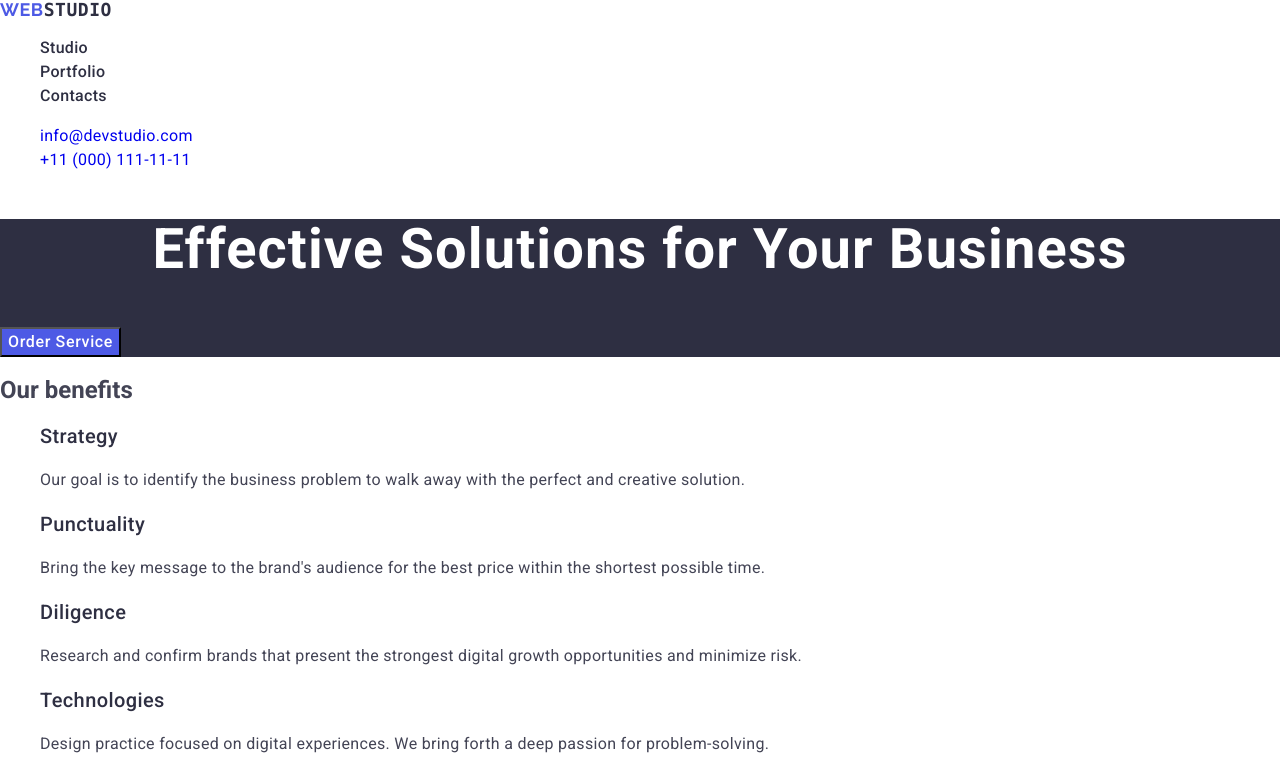
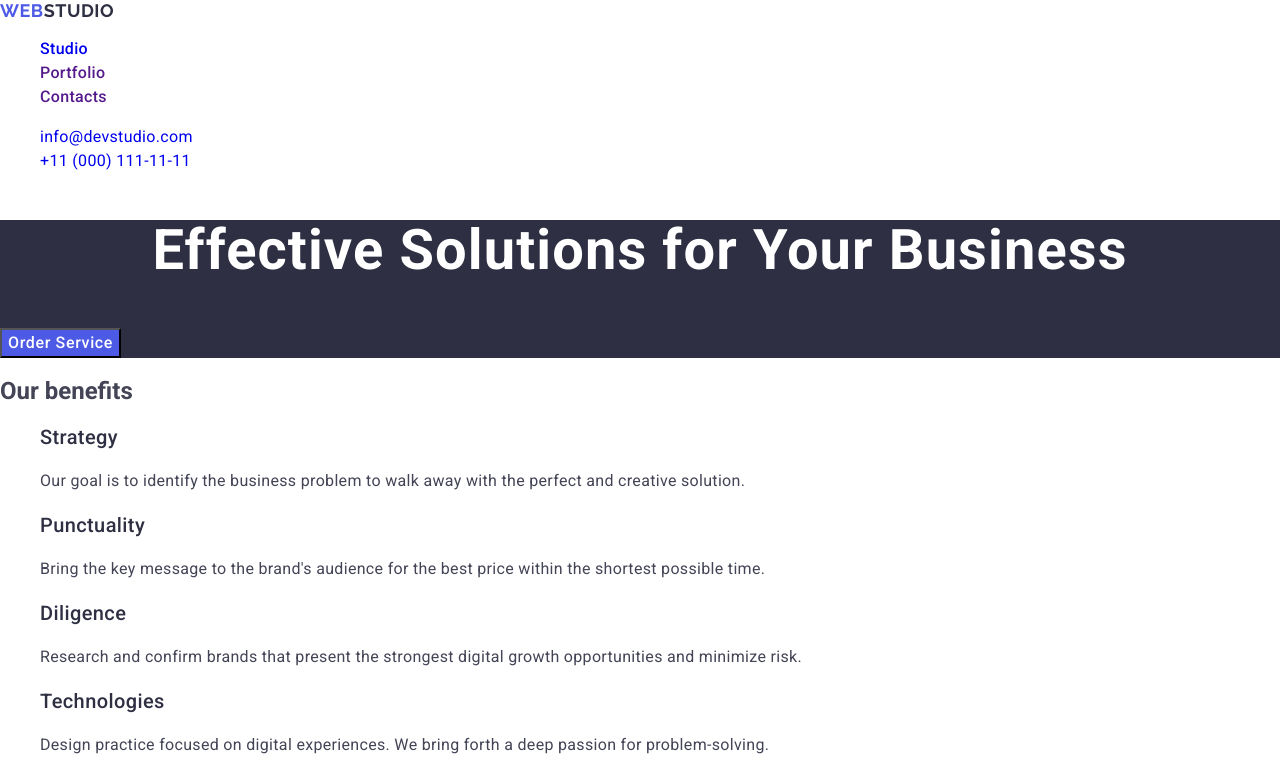
Before and after one commit to SavarynMariia/goit-markup-hw-02, a plain HTML site: page index.html in a window 1280 px wide. Shown: the top 783 px of the page. Drawn offline with nearby package versions, Linux system fonts and the light colour scheme.

Commit message:
add change

```diff
--- a/css/styles.css
+++ b/css/styles.css
@@ -20,7 +20,7 @@ body {
   font-family: 'Raleway', sans-serif;
   font-weight: 700;
   font-size: 18px;
-  line-height: 1.07;
+  line-height: 1.17;
   letter-spacing: 0.03em;
   text-transform: uppercase;
   color: #4d5ae5;
@@ -33,14 +33,15 @@ body {
   font-size: 16px;
   line-height: 1.5;
   letter-spacing: 0.02em;
-  color: #2e2f42;
 }
 .menu-link:hover,
 .menu-link:focus {
   color: #404bbf;
 }
+.contacts {
+  font-style: normal;
+}
 .contacts-link {
-  font-style: normal;
   font-weight: 400;
   font-size: 16px;
   line-height: 1.5;
--- a/index.html
+++ b/index.html
@@ -23,7 +23,7 @@
     <header class="page-header">
       <nav class="page-navigation">
         <a class="logo" href="./index.html"
-          >Web<samp class="text-logo">Studio</samp></a
+          >Web<span class="text-logo">Studio</span></a
         >
         <ul class="menu">
           <li class="menu-item">
```
